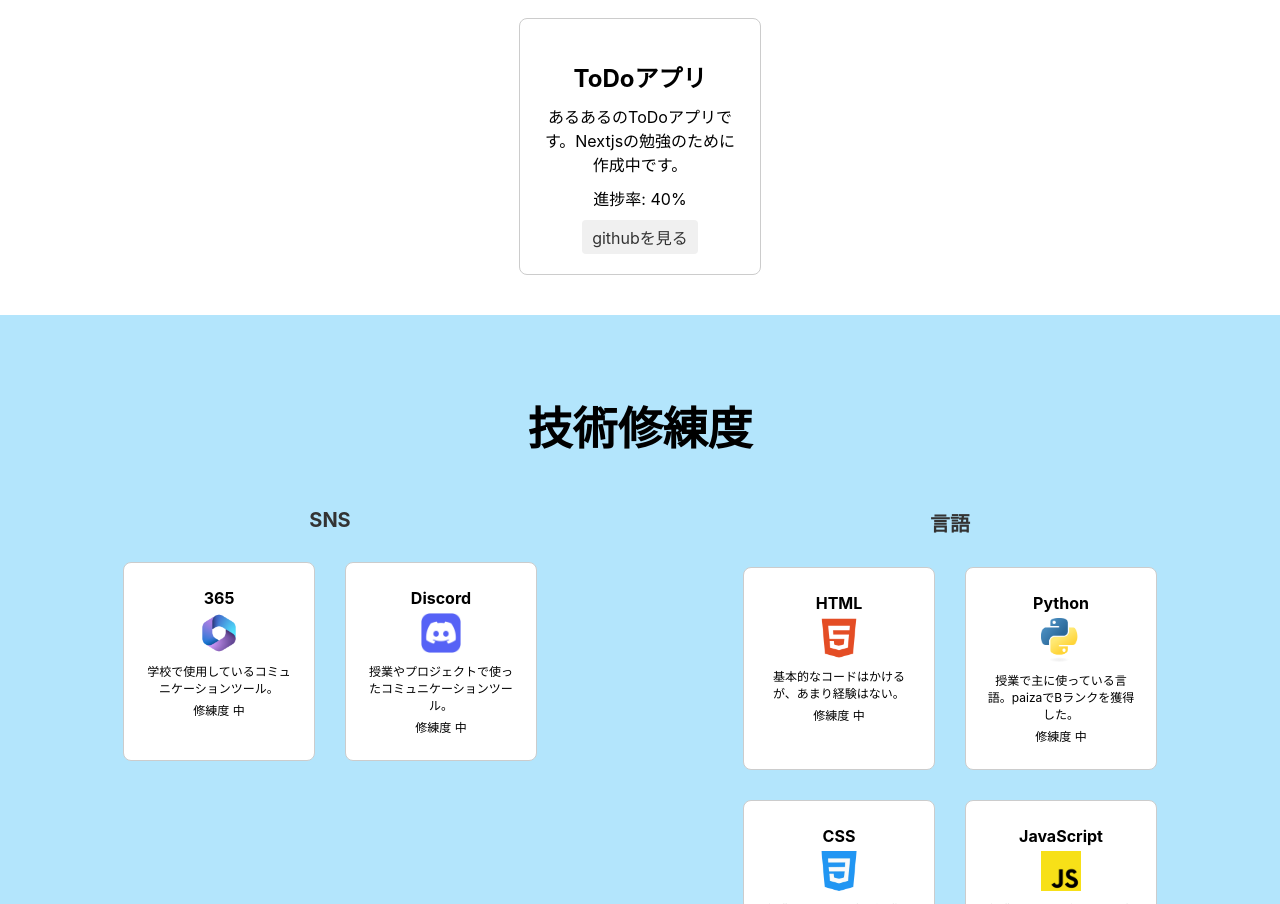
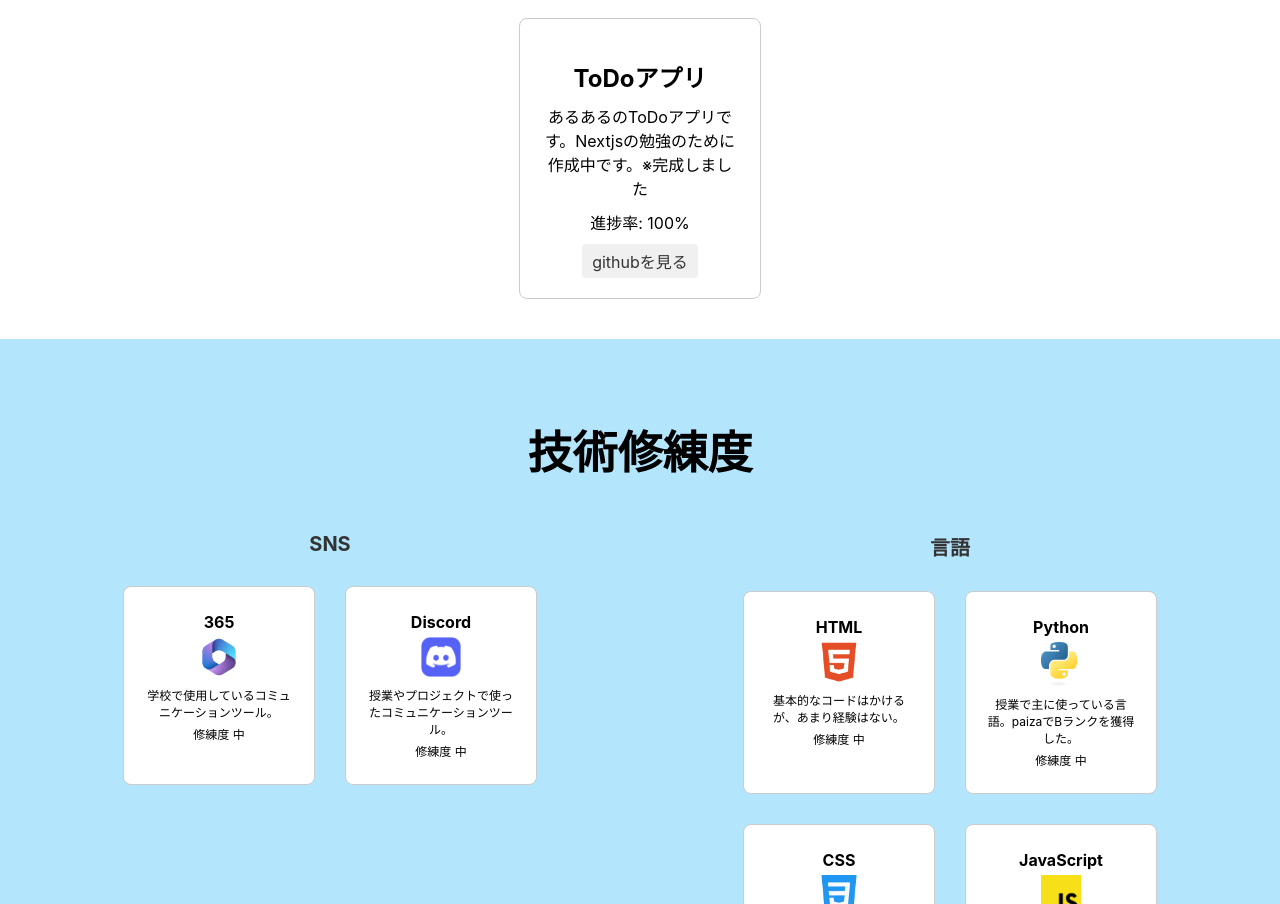
Before and after one commit to haru-0035-git/my-page, a React (Create React App) app: page / in a window 1280 px wide. Shown: the part 2696-3600 px from the top of the page. Built offline with nearby package versions, Linux system fonts and the light colour scheme.

Commit message:
ToDoアプリの進捗率を100%に更新し、GitHub URLを修正。説明文に完成した旨を追加。

```diff
--- a/src/components/Works.tsx
+++ b/src/components/Works.tsx
@@ -31,9 +31,10 @@ const worksData = [
   },
   {
     title: "ToDoアプリ",
-    githubUrl: "https://github.com/haru-0035-git/mytodo",
-    explanation: "あるあるのToDoアプリです。Nextjsの勉強のために作成中です。",
-    progress: "進捗率: 40%",
+    githubUrl: "https://mytodo-beryl.vercel.app/",
+    explanation:
+      "あるあるのToDoアプリです。Nextjsの勉強のために作成中です。※完成しました",
+    progress: "進捗率: 100%",
   },
 ];
 
```
